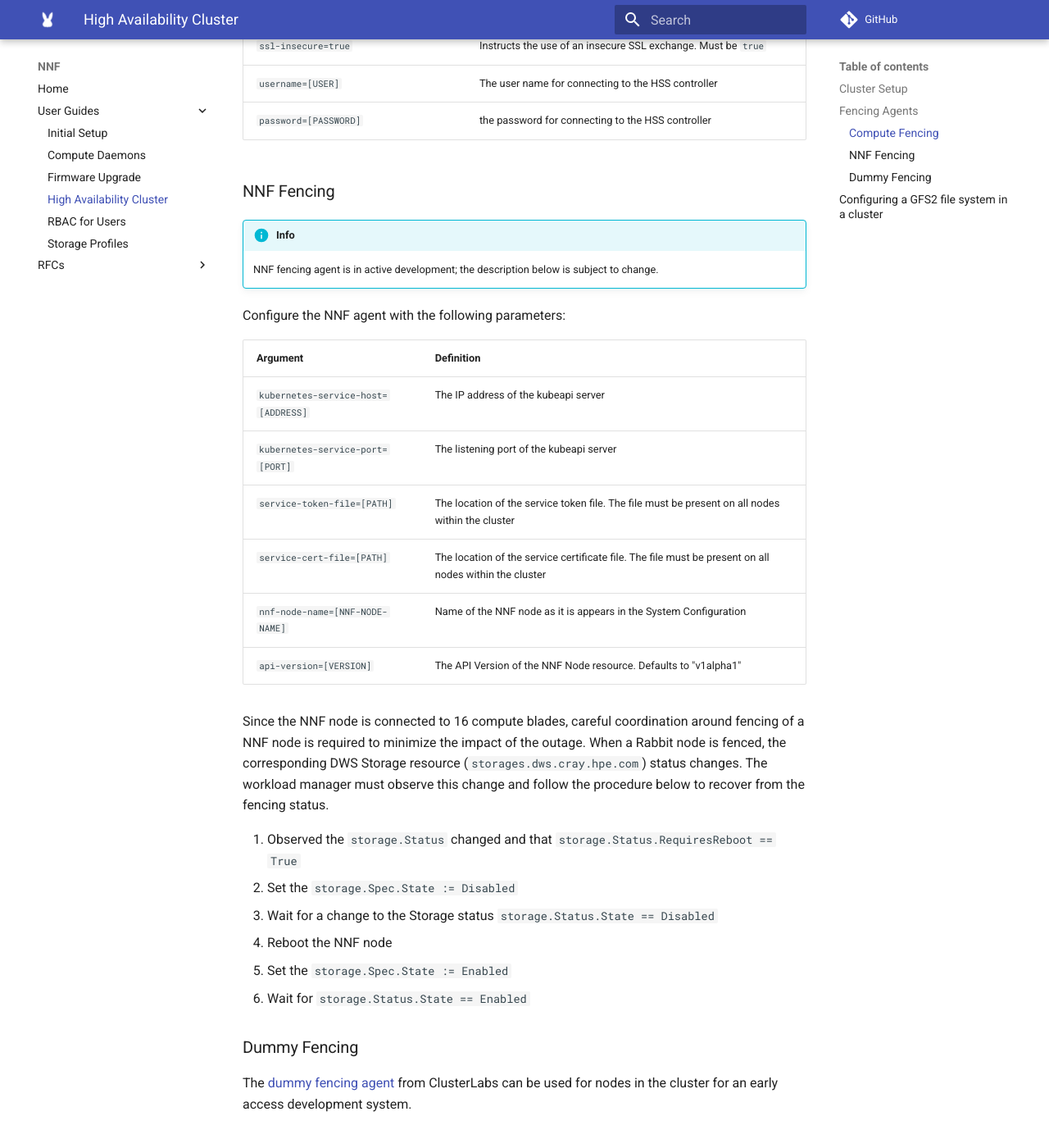
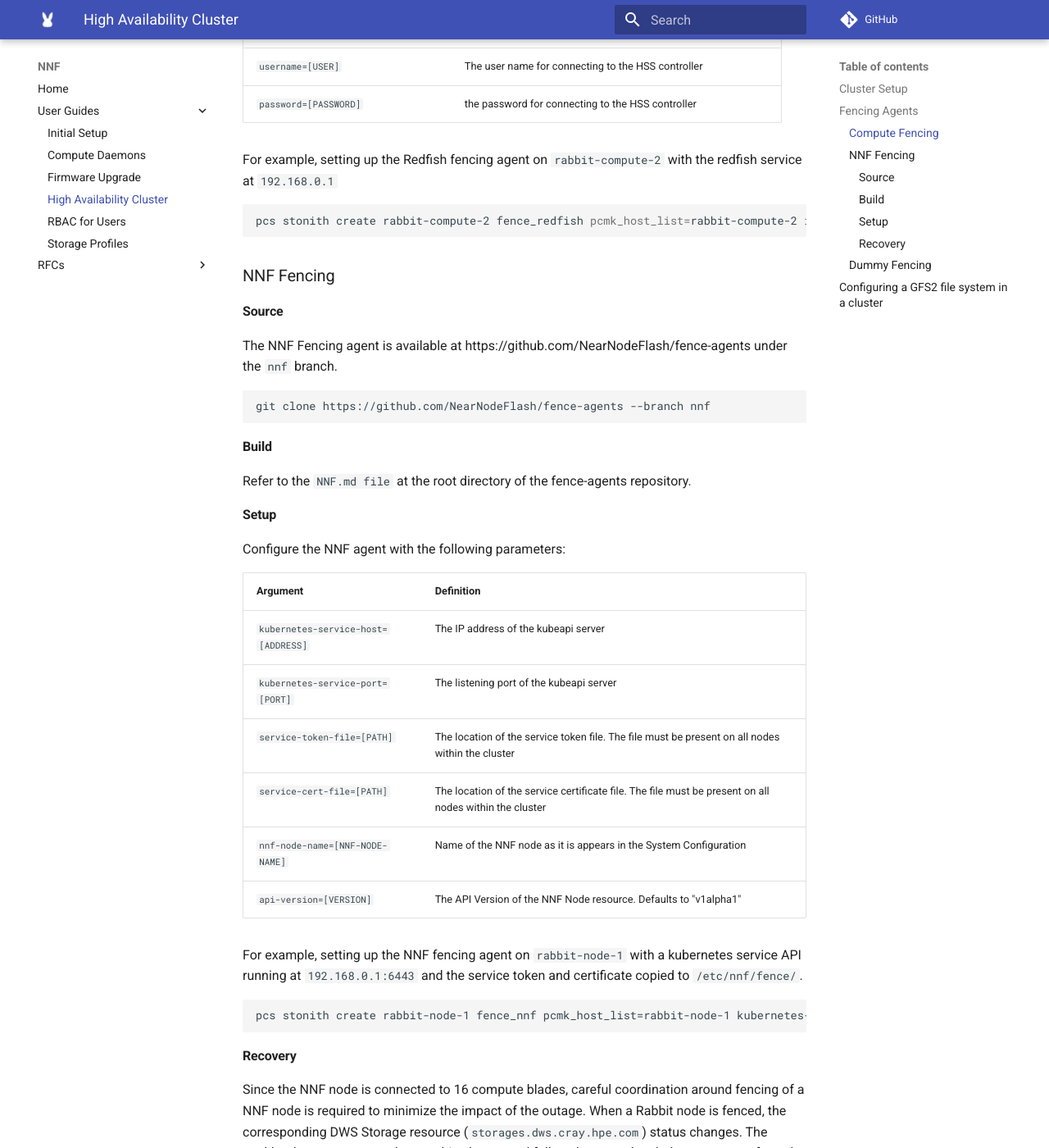
Before and after one commit to NearNodeFlash/NearNodeFlash.github.io, an MkDocs documentation site: the page built from docs/guides/ha-cluster/readme.md, in a window 1280 px wide and 1400 px high, scrolled down 1082 px. Shown: the whole window at 82% size. Built offline with MkDocs 1.6.1 and Material for MkDocs 9.7.7, drawn with Linux system fonts in a browser that asks for light colours; comment, search, counter and statistics services are not loaded; some of the changed text lies outside the part shown.

Commit message:
Finalize NNF Fencing documentation (#23)
* Finalize NNF Fencing documentation

Signed-off-by: Nate Thornton <nate.thornton@hpe.com>
Co-authored-by: Blake Devcich <89158881+bdevcich-hpe@users.noreply.github.com>

````diff
--- a/docs/guides/ha-cluster/readme.md
+++ b/docs/guides/ha-cluster/readme.md
@@ -30,17 +30,30 @@ The [Redfish fencing agent](https://github.com/ClusterLabs/fence-agents/tree/mai
 | -------- | ---------- |
 | `ip=[ADDRESS]` | The IP address or hostname of the HSS controller |
 | `port=80` | The Port of the HSS controller. Must be `80` |
-| `systems-uri=/redfish/v1/Systems/Node0` | The URI of the Systems object. Must be `/redfish/v1/Systems/Node0` |
+| `systems-uri=/redfish/v1/Systems/1` | The URI of the Systems object. Must be `/redfish/v1/Systems/1` |
 | `ssl-insecure=true` | Instructs the use of an insecure SSL exchange. Must be `true` |
 | `username=[USER]` | The user name for connecting to the HSS controller |
 | `password=[PASSWORD]` | the password for connecting to the HSS controller |
 
+For example, setting up the Redfish fencing agent on `rabbit-compute-2` with the redfish service at `192.168.0.1`
+
+```shell
+pcs stonith create rabbit-compute-2 fence_redfish pcmk_host_list=rabbit-compute-2 ip=192.168.0.1 systems-uri=/redfish/v1/Systems/1 username=root password=password ssl_insecure=true
+```
 
 ### NNF Fencing
 
-!!! info
-    NNF fencing agent is in active development; the description below is subject to change.
+#### Source
+The NNF Fencing agent is available at https://github.com/NearNodeFlash/fence-agents under the `nnf` branch.
 
+```shell
+git clone https://github.com/NearNodeFlash/fence-agents --branch nnf
+```
+#### Build
+
+Refer to the `NNF.md file` at the root directory of the fence-agents repository.
+
+#### Setup
 Configure the NNF agent with the following parameters:
 
 | Argument | Definition |
@@ -52,6 +65,13 @@ Configure the NNF agent with the following parameters:
 | `nnf-node-name=[NNF-NODE-NAME]` | Name of the NNF node as it is appears in the System Configuration |
 | `api-version=[VERSION]` | The API Version of the NNF Node resource. Defaults to "v1alpha1" |
 
+For example, setting up the NNF fencing agent on `rabbit-node-1` with a kubernetes service API running at `192.168.0.1:6443` and the service token and certificate copied to `/etc/nnf/fence/`.
+
+```
+pcs stonith create rabbit-node-1 fence_nnf pcmk_host_list=rabbit-node-1 kubernetes-service-host=192.168.0.1 kubernetes-service-port=6443 service-token-file=/etc/nnf/fence/service.token service-cert-file=/etc/nnf/fence/service.cert nnf-node-name=rabbit-node-1
+```
+
+#### Recovery
 Since the NNF node is connected to 16 compute blades, careful coordination around fencing of a NNF node is required to minimize the impact of the outage. When a Rabbit node is fenced, the corresponding DWS Storage resource (`storages.dws.cray.hpe.com`) status changes. The workload manager must observe this change and follow the procedure below to recover from the fencing status.
 
 1. Observed the `storage.Status` changed and that `storage.Status.RequiresReboot == True`
````
Also changed, not shown: docs/guides/ha-cluster/fence_nnf.py (deleted, +0 -218 lines).
